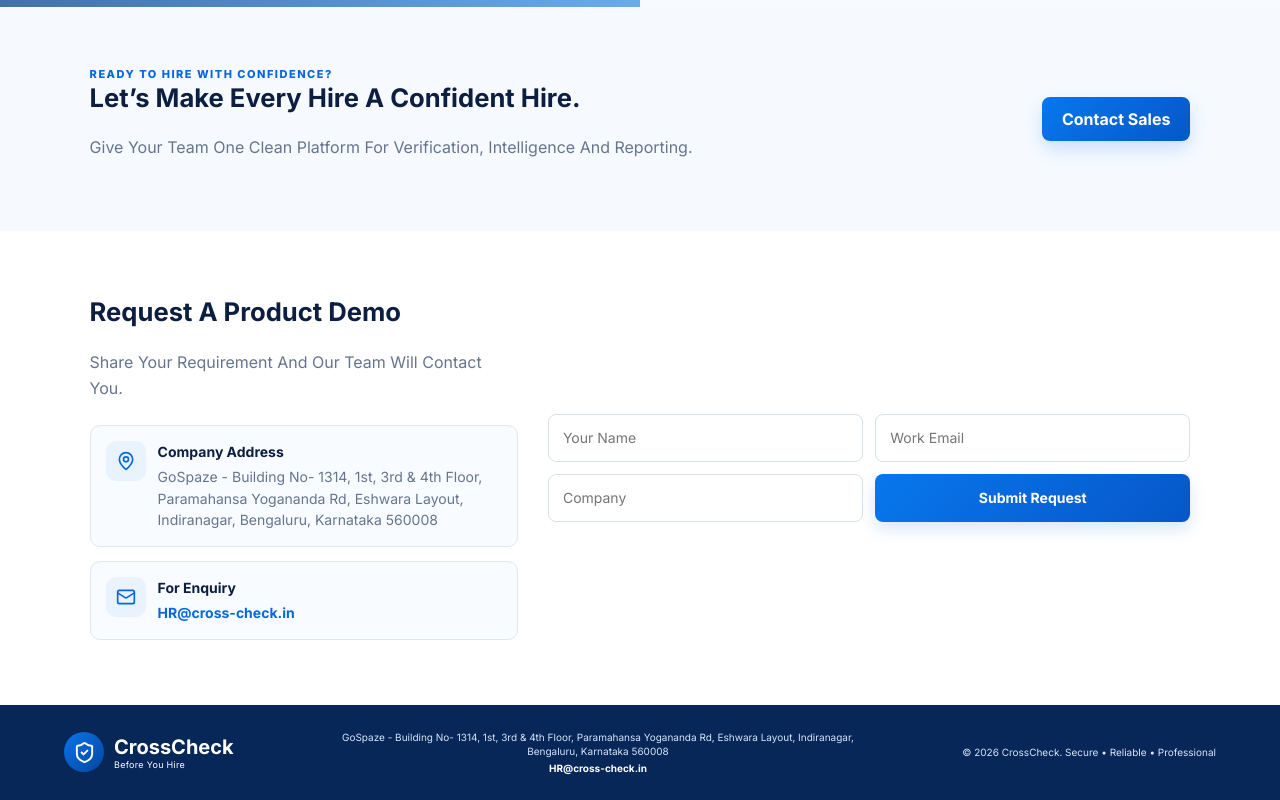
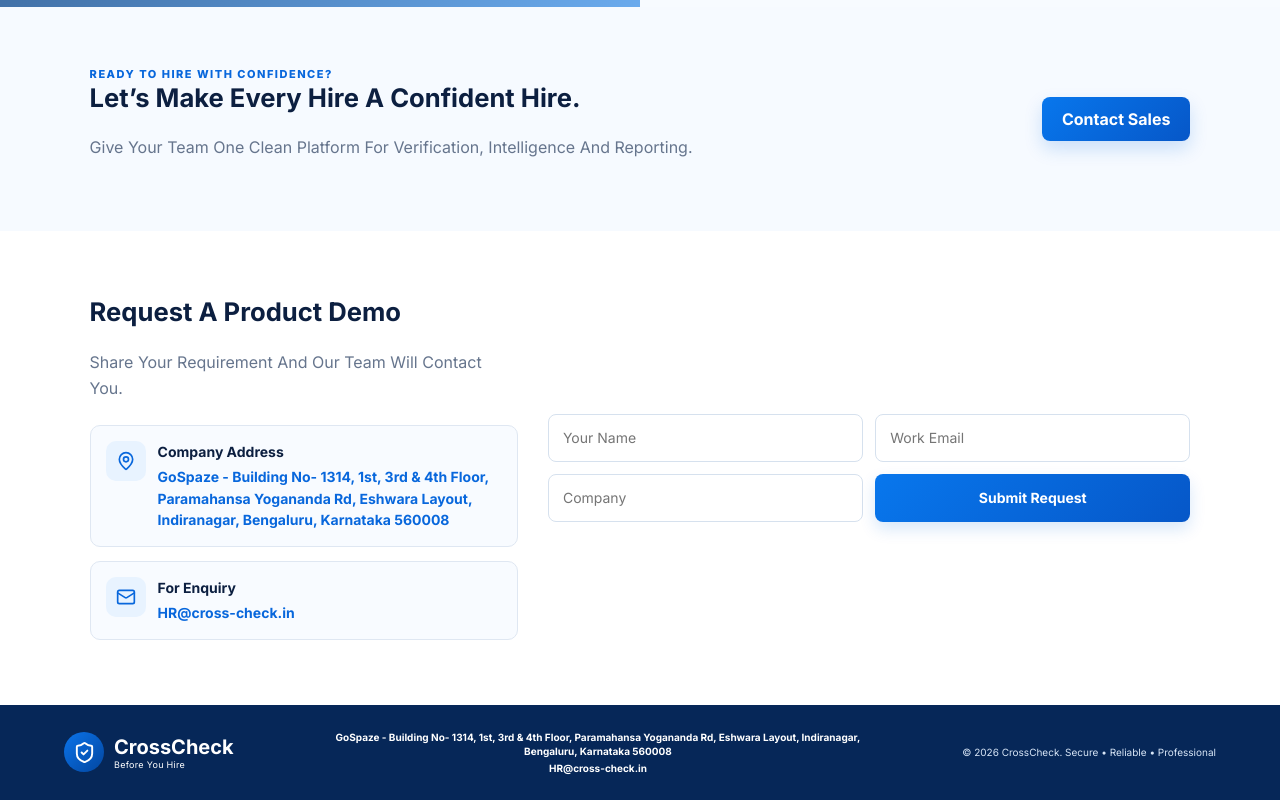
Before and after one commit to Likitha-Vendi/CrossCheck-Main, a React (Vite) app in the folder frontend/: page / in a window 1280 px wide. Shown: the part 1705-2505 px from the top of the page. Built offline with nearby package versions, Linux system fonts and the light colour scheme; no server answers.

Commit message:
Add clickable address and email links

```diff
--- a/frontend/src/pages/Landing.jsx
+++ b/frontend/src/pages/Landing.jsx
@@ -18,6 +18,7 @@
 
 const COMPANY_ADDRESS = 'GoSpaze - Building No- 1314, 1st, 3rd & 4th Floor, Paramahansa Yogananda Rd, Eshwara Layout, Indiranagar, Bengaluru, Karnataka 560008';
 const ENQUIRY_EMAIL = 'HR@cross-check.in';
+const MAP_URL = `https://www.google.com/maps/search/?api=1&query=${encodeURIComponent(COMPANY_ADDRESS)}`;
 
 const features = [
   [Users, 'Offer Intelligence', 'Detect Multiple Active Offers And Track Offer History.'],
@@ -120,7 +121,7 @@
           <div className="company-contact-details">
             <div>
               <span className="contact-icon"><MapPin size={20} /></span>
-              <p><strong>Company Address</strong>{COMPANY_ADDRESS}</p>
+              <p><strong>Company Address</strong><a className="address-link" href={MAP_URL} target="_blank" rel="noreferrer">{COMPANY_ADDRESS}</a></p>
             </div>
             <div>
               <span className="contact-icon"><Mail size={20} /></span>
@@ -139,7 +140,7 @@
       <footer>
         <Logo light />
         <div className="footer-company-details">
-          <span>{COMPANY_ADDRESS}</span>
+          <a className="footer-address-link" href={MAP_URL} target="_blank" rel="noreferrer">{COMPANY_ADDRESS}</a>
           <a href={`mailto:${ENQUIRY_EMAIL}`}>{ENQUIRY_EMAIL}</a>
         </div>
         <span>© 2026 CrossCheck. Secure • Reliable • Professional</span>
--- a/frontend/src/styles.css
+++ b/frontend/src/styles.css
@@ -368,3 +368,8 @@
 
 footer>span:last-child{font-size:10px;line-height:1.4;text-align:right;color:#d7e5f6}
 @media(max-width:900px){footer>span:last-child{width:100%;text-align:center;font-size:9px}.footer-company-details{font-size:9px}}
+
+.address-link,.footer-address-link{color:inherit;text-decoration:none;cursor:pointer;transition:color .2s ease,text-decoration-color .2s ease}
+.address-link:hover,.address-link:focus-visible{color:var(--blue);text-decoration:underline;text-underline-offset:3px}
+.footer-address-link:hover,.footer-address-link:focus-visible{color:#fff;text-decoration:underline;text-underline-offset:3px}
+.company-contact-details p a{display:block;margin-top:3px}
```
